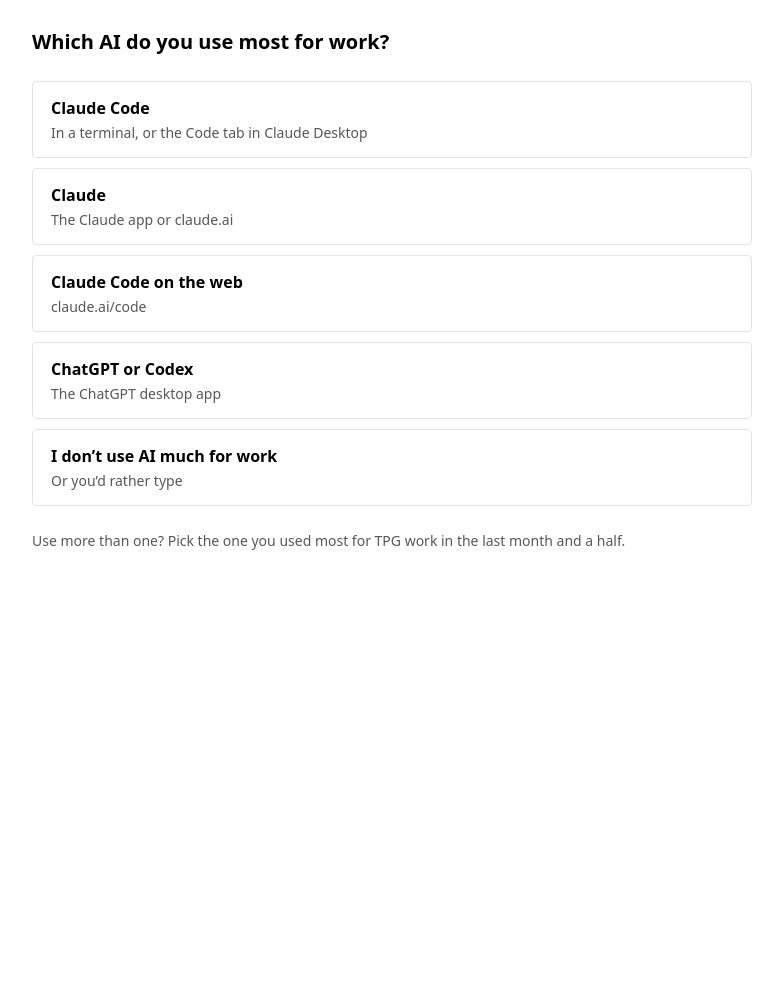
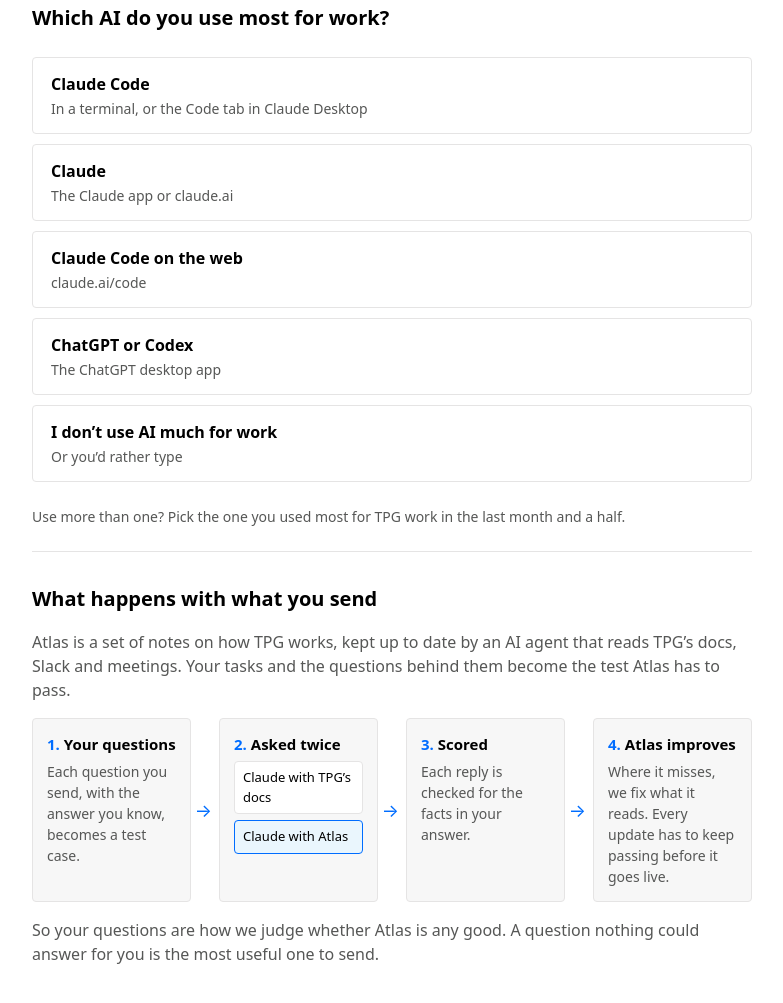
Before and after one commit to mkhalife/tpg-atlas-prework, a plain HTML site: page index.html in a window 1280 px wide. Shown: the part 213-1216 px from the top of the page, without its empty margins (248-1031 px from the left). Before the commit the page ends 828 px from the top, so only its background shows below. Drawn offline with Linux system fonts and the light colour scheme.

Commit message:
Pre-work page: say it's anonymous; explain how the answers become the eval set

```diff
--- a/index.html
+++ b/index.html
@@ -24,10 +24,23 @@
   .small { font-size:14px; }
   textarea { width:100%; box-sizing:border-box; min-height:110px; padding:12px; border:1px solid var(--hair); border-radius:4px; background:var(--surface2); font:13px/1.45 ui-monospace, monospace; }
   .copy { align-self:flex-start; padding:8px 16px; border:1px solid var(--ink); border-radius:9999px; background:transparent; font:inherit; cursor:pointer; }
+  .how { display:flex; flex-direction:column; gap:16px; padding-top:24px; border-top:1px solid var(--hair); }
+  .flow { list-style:none; margin:0; padding:0; display:grid; grid-template-columns:repeat(4, 1fr); gap:28px; counter-reset:step; }
+  .flow li { position:relative; display:flex; flex-direction:column; gap:6px; padding:14px; border:1px solid var(--hair); border-radius:4px; background:var(--surface2); font-size:14px; color:var(--body); counter-increment:step; }
+  .flow li b { color:var(--ink); font-size:15px; }
+  .flow li b::before { content:counter(step) ". "; color:var(--sky); }
+  .flow li:not(:last-child)::after { content:"→"; position:absolute; right:-22px; top:50%; transform:translateY(-50%); color:var(--sky); font-size:18px; }
+  .pair { display:grid; gap:6px; }
+  .pair span { padding:6px 8px; border-radius:4px; background:var(--ground); border:1px solid var(--hair); font-size:13px; color:var(--ink); }
+  .pair span.atlas { border-color:var(--sky); background:var(--sel); }
+  @media (max-width:700px) {
+    .flow { grid-template-columns:1fr; gap:26px; }
+    .flow li:not(:last-child)::after { content:"↓"; right:auto; left:50%; top:auto; bottom:-24px; transform:translateX(-50%); }
+  }
 </style></head>
 <body><main>
   <h1>TPG Atlas pre-work</h1>
-  <p>About 10 minutes. Your AI looks through your own recent work with it, drafts a few real tasks from it with you, including the questions about TPG each one needed answered, and asks you three questions of its own. You review every task and click Send yourself. No name, email, title, or dates are sent, though the tasks themselves may make it clear whose they are.</p>
+  <p>About 10 minutes. Your AI looks through your own recent work with it, drafts a few real tasks from it with you, including the questions about TPG each one needed answered, and asks you three questions of its own. You review every task and click Send yourself. It’s anonymous.</p>
   <h2>Which AI do you use most for work?</h2>
   <fieldset class="choices">
     <legend hidden>Which AI do you use most for work?</legend>
@@ -88,6 +101,17 @@
 
     </section>
   <p class="small">Use more than one? Pick the one you used most for TPG work in the last month and a half.</p>
+  <section class="how" aria-labelledby="how-title">
+    <h2 id="how-title">What happens with what you send</h2>
+    <p>Atlas is a set of notes on how TPG works, kept up to date by an AI agent that reads TPG’s docs, Slack and meetings. Your tasks and the questions behind them become the test Atlas has to pass.</p>
+    <ol class="flow">
+      <li><b>Your questions</b>Each question you send, with the answer you know, becomes a test case.</li>
+      <li><b>Asked twice</b><span class="pair"><span>Claude with TPG’s docs</span><span class="atlas">Claude with Atlas</span></span></li>
+      <li><b>Scored</b>Each reply is checked for the facts in your answer.</li>
+      <li><b>Atlas improves</b>Where it misses, we fix what it reads. Every update has to keep passing before it goes live.</li>
+    </ol>
+    <p>So your questions are how we judge whether Atlas is any good. A question nothing could answer for you is the most useful one to send.</p>
+  </section>
 </main>
 <script>
   const panels = document.querySelectorAll('.panel');
```
